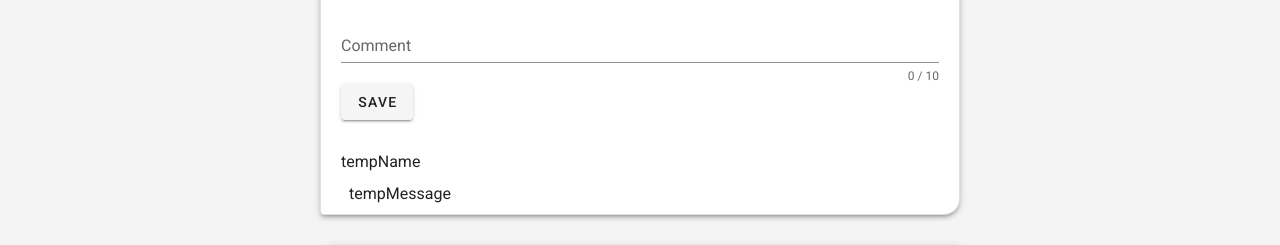
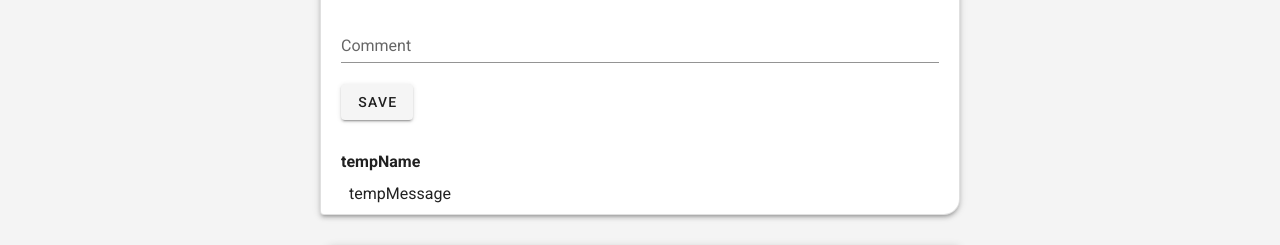
Before and after one commit to OhSeungCheol/crudio-front, a Vue app: page /posts in a window 1280 px wide. Shown: the part 451-696 px from the top of the page. Built offline with nearby package versions, Linux system fonts and the light colour scheme.

Commit message:
일부 디자인 변경

```diff
--- a/src/components/comment/CommentCard.vue
+++ b/src/components/comment/CommentCard.vue
@@ -1,6 +1,6 @@
 <template>
     <div id="commentCardDiv">
-            {{comment.name}}
+            <b>{{comment.name}}</b>
             <v-card-actions>
                 {{comment.message}}
             </v-card-actions>
--- a/src/components/comment/CommentCreator.vue
+++ b/src/components/comment/CommentCreator.vue
@@ -7,7 +7,6 @@
 		>
 			<v-text-field
 				v-model="message"
-				:counter="10"
 				label="Comment"
 				required
 			></v-text-field>
```
